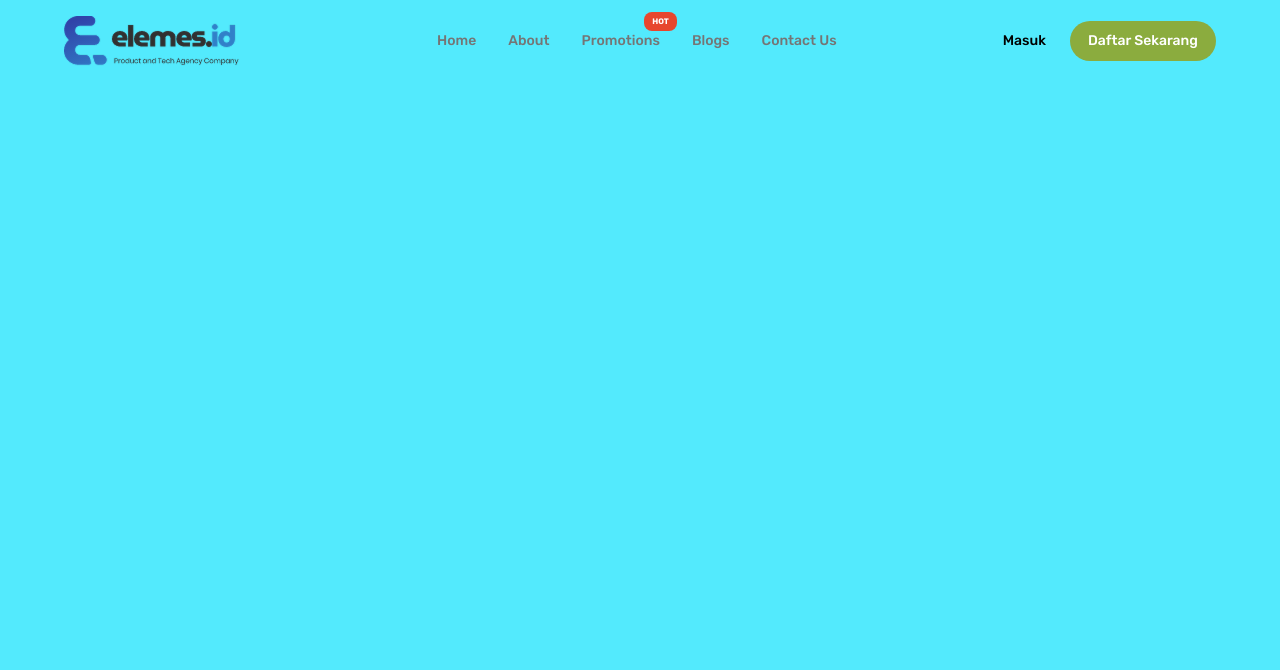
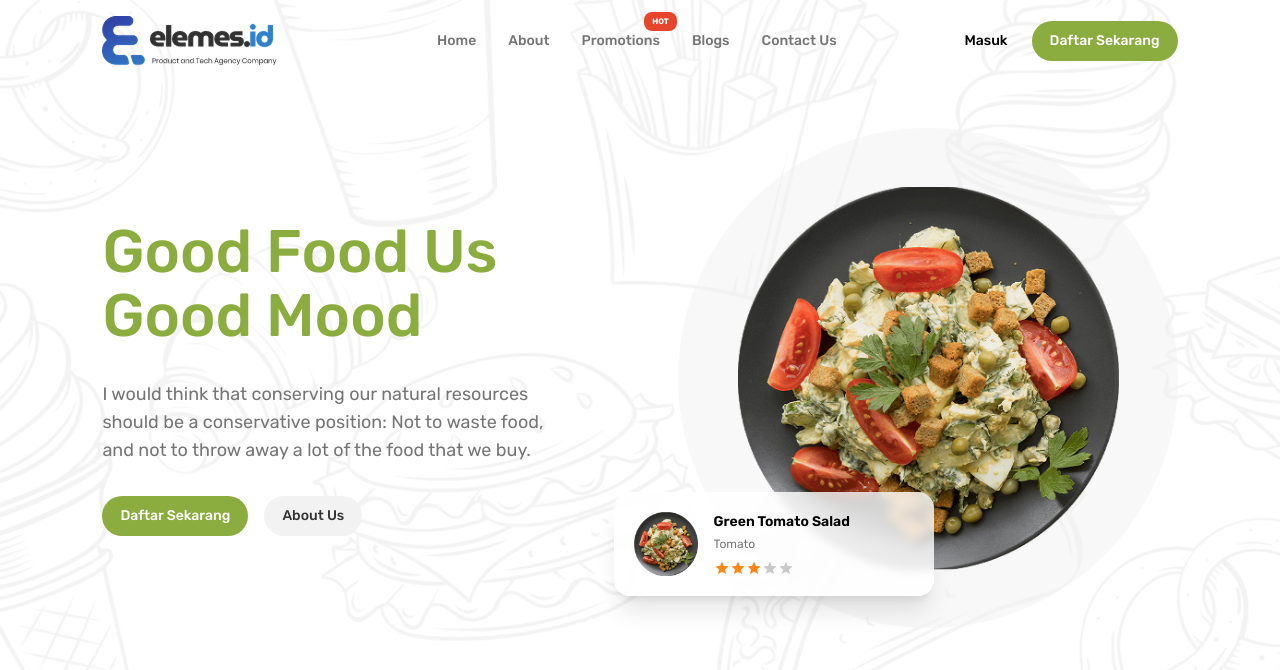
Before and after one commit to TessyJr/elemens-interview, a Next.js app: page / in a window 1280 px wide. Shown: the top 670 px of the page. Built offline with nearby package versions, Linux system fonts and the light colour scheme.

Commit message:
feat: add hero section

```diff
--- a/src/app/components/Navbar.tsx
+++ b/src/app/components/Navbar.tsx
@@ -4,7 +4,7 @@ import Button from "./Button";
 
 export default function Navbar() {
   return (
-    <header className="absolute w-full top-0 left-0 px-[5%] py-4">
+    <header className="absolute w-full top-0 left-0 px-[8%] py-4 z-50">
       <nav className="flex items-center justify-between">
         <Link
           href={"/"}
--- /dev/null
+++ b/src/app/components/Ratings.tsx
@@ -0,0 +1,28 @@
+interface RatingsProps {
+  rating: number;
+}
+
+export default function Ratings({ rating }: RatingsProps) {
+  const totalStars = 5;
+  const starColor = "#FF8412";
+
+  return (
+    <div className="flex items-center">
+      {Array.from({ length: totalStars }, (_, index) => (
+        <svg
+          key={index}
+          xmlns="http://www.w3.org/2000/svg"
+          fill={index < rating ? starColor : "#c9c9c9"}
+          viewBox="0 0 24 24"
+          className="size-4"
+        >
+          <path
+            strokeLinecap="round"
+            strokeLinejoin="round"
+            d="M11.48 3.499a.562.562 0 0 1 1.04 0l2.125 5.111a.563.563 0 0 0 .475.345l5.518.442c.499.04.701.663.321.988l-4.204 3.602a.563.563 0 0 0-.182.557l1.285 5.385a.562.562 0 0 1-.84.61l-4.725-2.885a.562.562 0 0 0-.586 0L6.982 20.54a.562.562 0 0 1-.84-.61l1.285-5.386a.562.562 0 0 0-.182-.557l-4.204-3.602a.562.562 0 0 1 .321-.988l5.518-.442a.563.563 0 0 0 .475-.345L11.48 3.5Z"
+          />
+        </svg>
+      ))}
+    </div>
+  );
+}
--- a/src/app/components/TabBar.tsx
+++ b/src/app/components/TabBar.tsx
@@ -11,8 +11,8 @@ export default function TabBar() {
   }
 
   return (
-    <nav className="bottom-0 w-full fixed lg:hidden">
-      <div className="px-[10%] py-4 border border-lightest-gray bg-white">
+    <nav className="bottom-0 w-full fixed lg:hidden z-50">
+      <div className="px-[8%] py-4 border border-lightest-gray bg-white">
         <div className="flex items-center justify-between">
           <div className="flex justify-center items-center text-light-gray">
             <Link
@@ -86,7 +86,7 @@ export default function TabBar() {
       </div>
 
       <div
-        className={`border border-lightest-gray bg-white absolute w-full left-0 px-[10%] py-6 bottom-0 transition -z-50 ${
+        className={`border border-lightest-gray bg-white absolute w-full left-0 px-[8%] py-6 bottom-0 transition -z-50 ${
           isOtherMenuOpen ? "translate-y-0" : "translate-y-full"
         }`}
       >
--- /dev/null
+++ b/src/app/components/home/HeroSection.tsx
@@ -0,0 +1,115 @@
+import Link from "next/link";
+import Button from "../Button";
+import Image from "next/image";
+import Ratings from "../Ratings";
+
+export default function HeroSection() {
+  return (
+    <section className="flex px-[8%] pt-32 pb-16 items-center gap-32 relative">
+      <div className="absolute w-full h-full top-0 left-0 -z-10 opacity-5">
+        <Image
+          src={"/images/home/background.png"}
+          alt="Doodles of food"
+          fill
+          className="object-cover"
+        />
+      </div>
+
+      <div className="flex flex-col justify-center-center gap-8">
+        <h1 className="text-5xl lg:text-6xl font-medium text-moss-500 leading-16">
+          Good Food Us Good Mood
+        </h1>
+
+        <div className="w-64 h-64 relative justify-center items-center flex-none lg:hidden flex mt-8 mb-16">
+          <span className="absolute w-full h-full inset-0 m-auto bg-lighter-gray/50 rounded-full"></span>
+
+          <div className="absolute -bottom-8 -right-32 flex bg-white/80 p-5 z-10 rounded-2xl backdrop-blur-xs items-center gap-4 w-80 shadow-xl">
+            <div className="w-16 h-16 relative flex-none">
+              <Image
+                src={"/images/home/salad.png"}
+                alt="A plate of salad"
+                fill
+                className="object-cover"
+              />
+            </div>
+
+            <div className="flex flex-col gap-2 w-full">
+              <div className="flex flex-col gap-1">
+                <h5 className="text-sm font-semibold truncate">
+                  Green Tomato Salad
+                </h5>
+                <p className="text-xs text-light-gray truncate">Tomato</p>
+              </div>
+
+              <Ratings rating={3} />
+            </div>
+          </div>
+
+          <div className="w-96 h-96 relative">
+            <Image
+              src={"/images/home/salad.png"}
+              alt="A plate of salad"
+              fill
+              className="object-contain"
+            />
+          </div>
+        </div>
+
+        <p className="text-light-gray text-lg">
+          I would think that conserving our natural resources should be a
+          conservative position: Not to waste food, and not to throw away a lot
+          of the food that we buy.
+        </p>
+
+        <div className="flex items-center gap-4">
+          <Link href={"/"}>
+            <Button variant="primary" size="md">
+              Daftar Sekarang
+            </Button>
+          </Link>
+
+          <Link href={"/"}>
+            <Button variant="secondary" size="md">
+              About Us
+            </Button>
+          </Link>
+        </div>
+      </div>
+
+      <div className="w-[500px] h-[500px] relative justify-center items-center flex-none lg:flex hidden">
+        <span className="absolute w-full h-full inset-0 m-auto bg-lighter-gray/50 rounded-full"></span>
+
+        <div className="absolute bottom-8 -left-16 flex bg-white/80 p-5 z-10 rounded-2xl backdrop-blur-xs items-center gap-4 w-80 shadow-xl">
+          <div className="w-16 h-16 relative flex-none">
+            <Image
+              src={"/images/home/salad.png"}
+              alt="A plate of salad"
+              fill
+              className="object-cover"
+            />
+          </div>
+
+          <div className="flex flex-col gap-2 w-full">
+            <div className="flex flex-col gap-1">
+              <h5 className="text-sm font-semibold truncate">
+                Green Tomato Salad
+              </h5>
+              <p className="text-xs text-light-gray truncate">Tomato</p>
+            </div>
+
+            <Ratings rating={3} />
+          </div>
+        </div>
+
+        <div className="w-96 h-96 relative">
+          <Image
+            src={"/images/home/salad.png"}
+            alt="A plate of salad"
+            fill
+            className="object-contain"
+          />
+        </div>
+      </div>
+    </section>
+  );
+}
--- a/src/app/layout.tsx
+++ b/src/app/layout.tsx
@@ -27,7 +27,7 @@ export default function RootLayout({
   return (
     <html lang="en">
       <body
-        className={`${geistSans.variable} ${geistMono.variable} antialiased relative bg-cyan-300`}
+        className={`${geistSans.variable} ${geistMono.variable} antialiased relative`}
       >
         <Navbar />
         <TabBar />
--- a/src/app/page.tsx
+++ b/src/app/page.tsx
@@ -1,3 +1,9 @@
+import HeroSection from "./components/home/HeroSection";
+
 export default function Home() {
-  return <main className=""></main>;
+  return (
+    <main className="">
+      <HeroSection />
+    </main>
+  );
 }
```
Also changed, not shown: public/images/home/background.png (added), public/images/home/salad.png (added).
